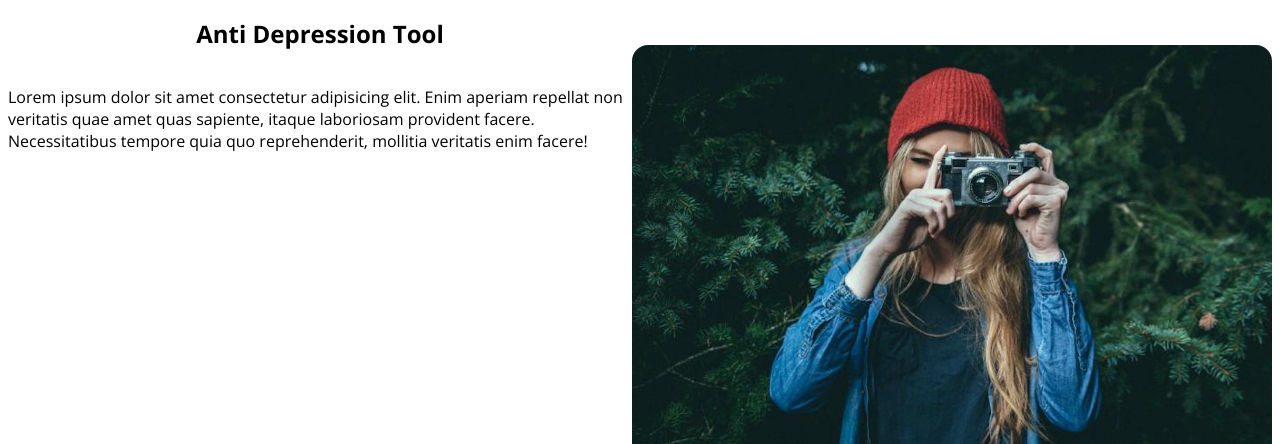
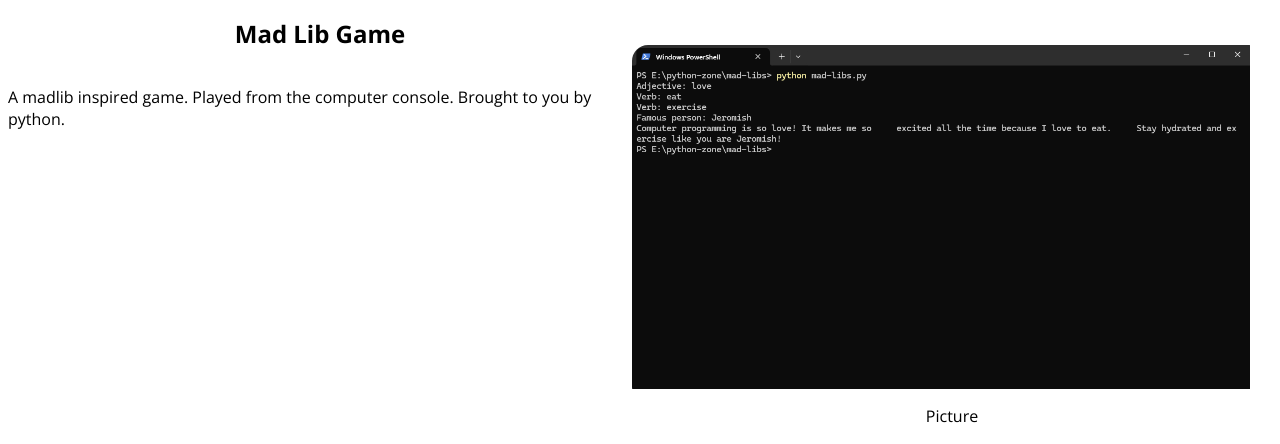
Before and after one commit to jSalanesh/personal-site, a plain HTML site: page index.html in a window 1280 px wide. Shown: the part 481-925 px from the top of the page. Drawn offline with nearby package versions, Linux system fonts and the light colour scheme.

Commit message:
First project posted on site

```diff
--- a/index.html
+++ b/index.html
@@ -3,7 +3,7 @@
 <head>
     <meta charset="UTF-8">
     <meta name="viewport" content="width=device-width, initial-scale=1.0">
-    <title>Layout Testbed</title>
+    <title>Joe Sala Portfolio</title>
     <link rel="shortcut icon" href="pics/logo.png" type="image/x-icon">
     <link rel="stylesheet" href="styles.css">
     <link rel="preconnect" href="https://fonts.googleapis.com">
@@ -59,14 +59,14 @@
     <section id="portfolio">
         <div class="content-row">
             <div class="left-box">
-                    <h1>Anti Depression Tool</h1>
+                    <h1>Mad Lib Game</h1>
                     <p>
-                        Lorem ipsum dolor sit amet consectetur adipisicing elit. Enim aperiam repellat non veritatis quae amet quas sapiente, itaque laboriosam provident facere. Necessitatibus tempore quia quo reprehenderit, mollitia veritatis enim facere!
+                        A madlib inspired game. Played from the computer console. Brought to you by python.
                     </p>
             </div>
             <div class="right-box">
                 <div class="pic-box">
-                    <img src="pics/stock.jpg" alt="stok" class="project-image">
+                    <img src="proj-pics/mad-libs.png" alt="stok" class="project-image">
                 </div>
                 <div class="pic-title">Picture</div>
             </div>
```
Also changed, not shown: proj-pics/mad-libs.png (added).
